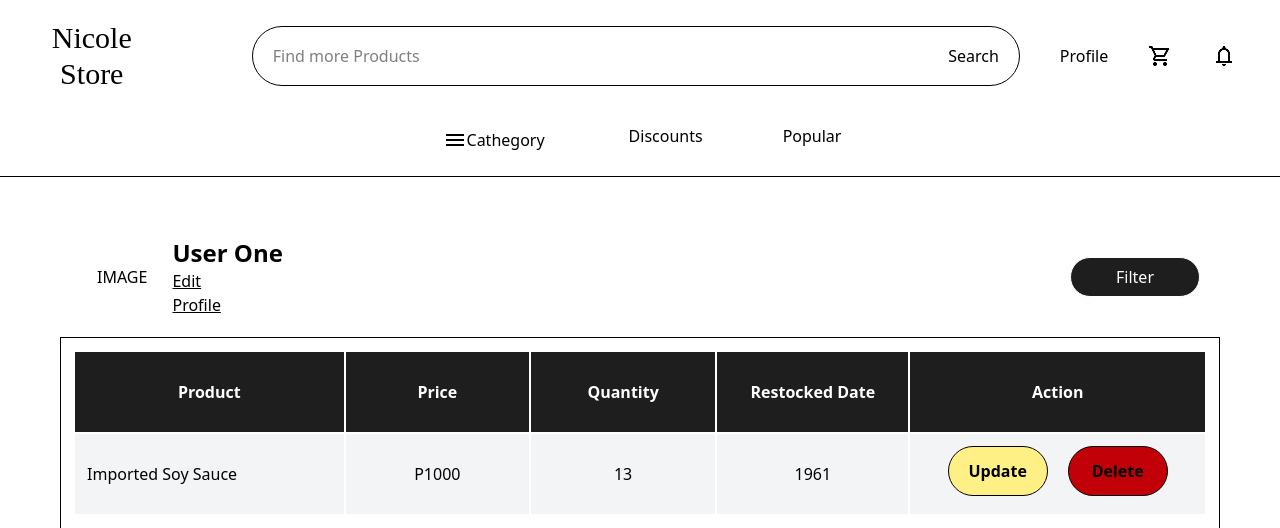
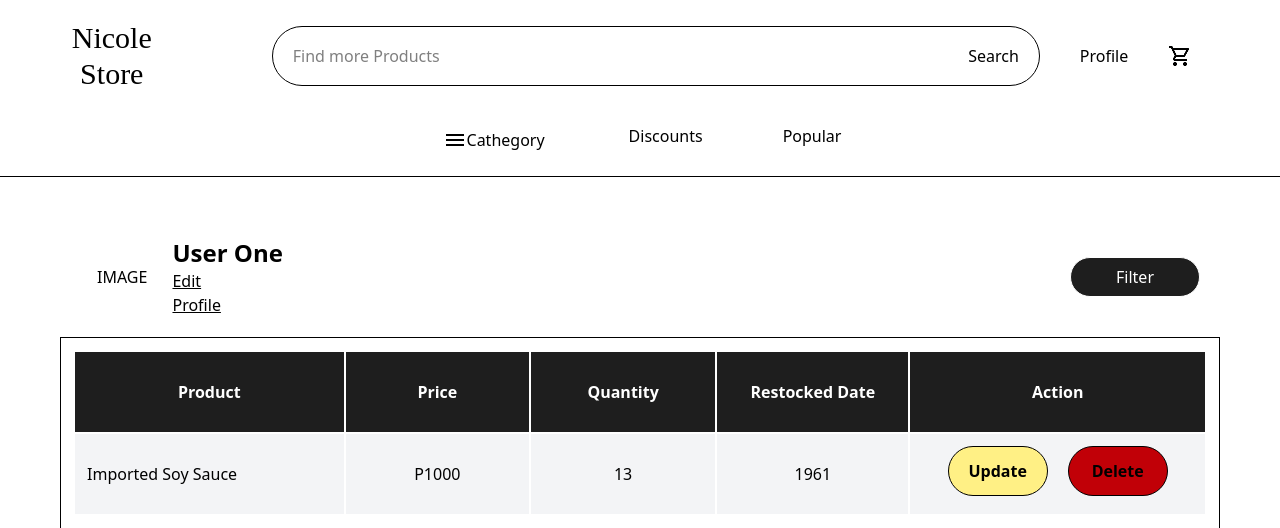
Before and after one commit to Xzilleon2/Nicole_Store, a PHP site: page /frames/Dashboard.php in a window 1280 px wide. Shown: the top 528 px of the page. Run offline with PHP 8.4, Linux system fonts and the light colour scheme; some web fonts are replaced.

Commit message:
Removing the Notif in Header

```diff
--- a/includes/Header.php
+++ b/includes/Header.php
@@ -12,7 +12,6 @@
             </form>
             <a href="../frames/Dashboard.php">Profile</a>
             <img class="hover:cursor-pointer" src="../assets/Icons/cart.png" alt="cartIcon">
-            <img class="hover:cursor-pointer" src="../assets//Icons/notif.png" alt="notifIcon">
         </div>
     </div>
     <div Class='flex justify-center gap-20 mt-3'>
```
